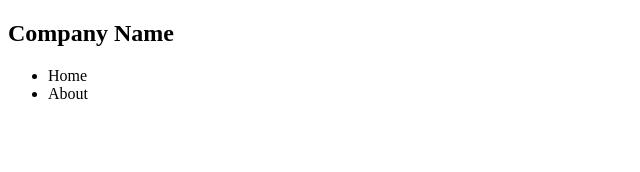
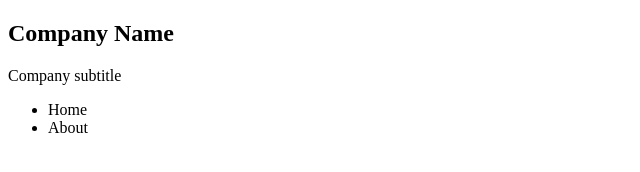
Before and after one commit to Tsampaio/git-beginners, a plain HTML site: page index.html in a window 1280 px wide. Shown: the whole page, without its empty margins (0-640 px from the left). Drawn offline with Linux system fonts and the light colour scheme.

Commit message:
Adding company subtitle

```diff
--- a/index.html
+++ b/index.html
@@ -9,7 +9,7 @@
 <body>
   <nav>
     <h1>Company Name</h1>
-
+    <p>Company subtitle</p>
     <ul>
       <li>Home</li>
       <li>About</li>
```
